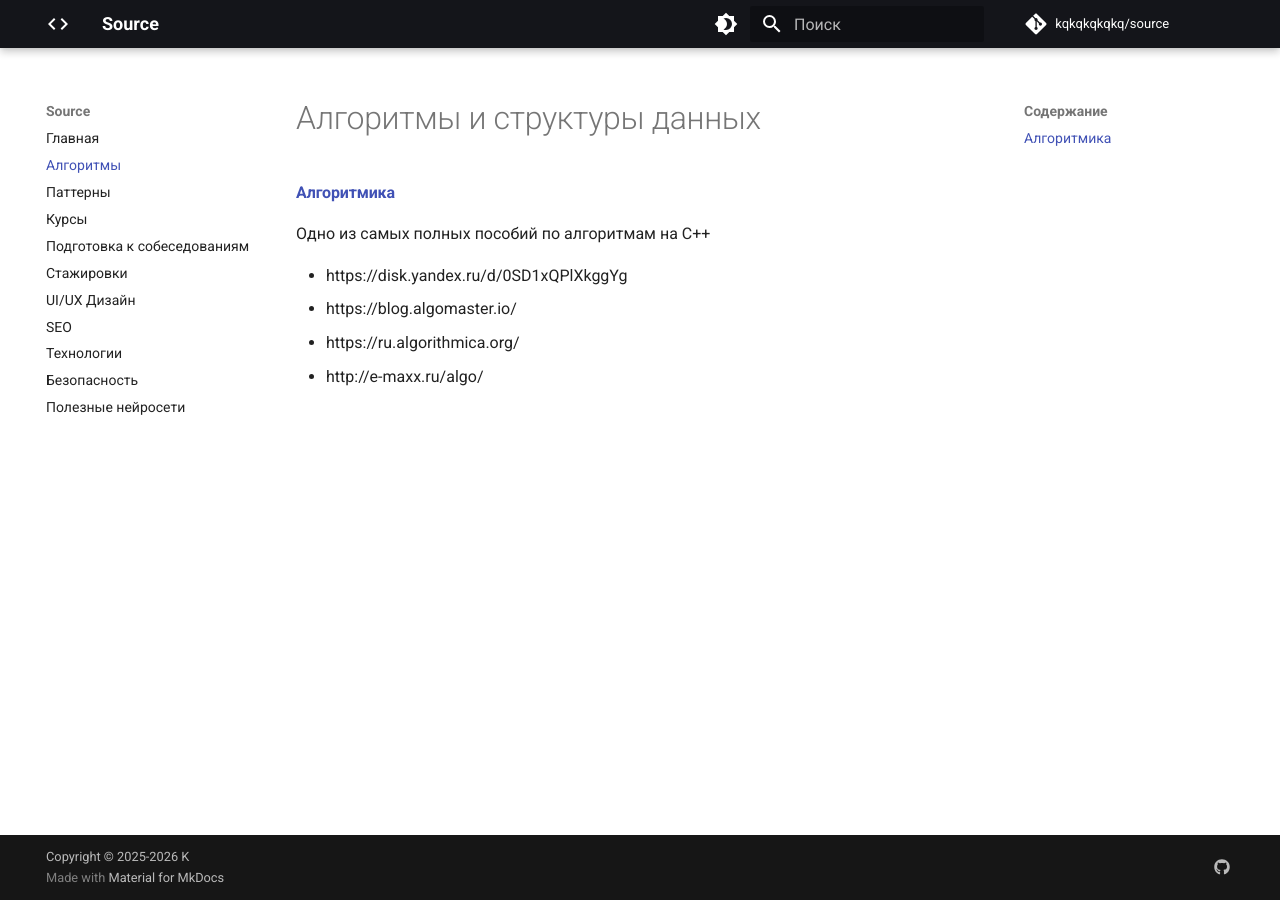
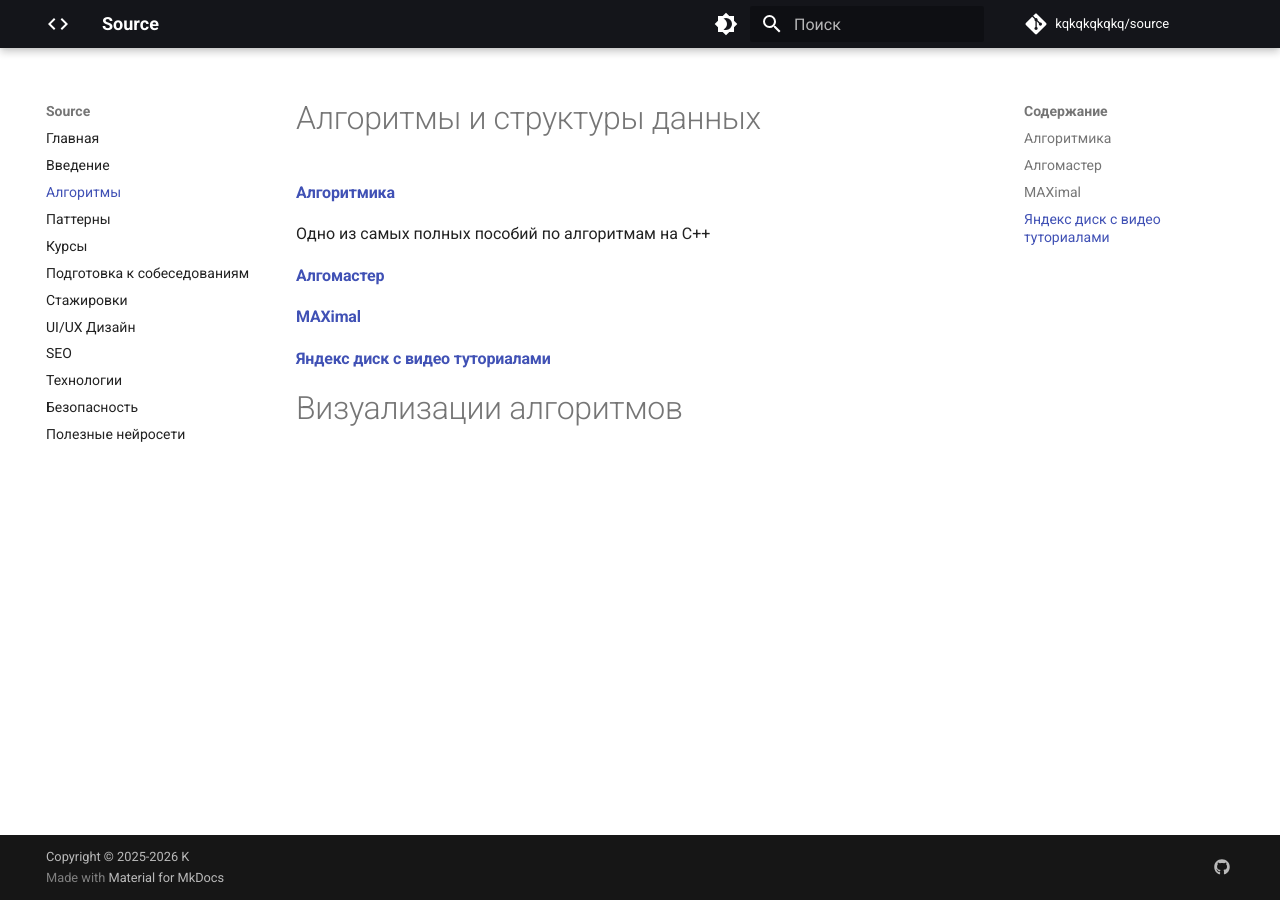
Before and after one commit to kqkqkqkqkq/source, an MkDocs documentation site: the page built from docs/algorithms.md, in a window 1280 px wide. Built offline with MkDocs 1.6.1 and Material for MkDocs 9.7.7, drawn with Linux system fonts in a browser that asks for light colours; comment, search, counter and statistics services are not loaded.

Commit message:
feat: create intro and algorims sections

```diff
--- a/docs/algorithms.md
+++ b/docs/algorithms.md
@@ -8,11 +8,10 @@ description: Алгоритмы и структуры данных
 #### [Алгоритмика](https://ru.algorithmica.org/){:target="_blank" rel="noopener"}
 Одно из самых полных пособий по алгоритмам на C++
 
+#### [Алгомастер](https://blog.algomaster.io/){:target="_blank" rel="noopener"}
 
+#### [MAXimal](http://e-maxx.ru/algo/){:target="_blank" rel="noopener"}
 
+#### [Яндекс диск с видео туториалами](https://disk.yandex.ru/d/0SD1xQPlXkggYg){:target="_blank" rel="noopener"}
 
-
-- https://disk.yandex.ru/d/0SD1xQPlXkggYg
-- https://blog.algomaster.io/
-- https://ru.algorithmica.org/
-- http://e-maxx.ru/algo/
+# Визуализации алгоритмов
--- a/mkdocs.yml
+++ b/mkdocs.yml
@@ -54,6 +54,7 @@ markdown_extensions:
 
 nav:
   - Главная: index.md
+  - Введение: intro.md
   - Алгоритмы: algorithms.md
   - Паттерны: architecture.md
   - Курсы: courses.md
```
Also changed, not shown: docs/intro.md (added, +14 -0 lines), docs/architecture.md (renamed from docs/arhitecture.md).
